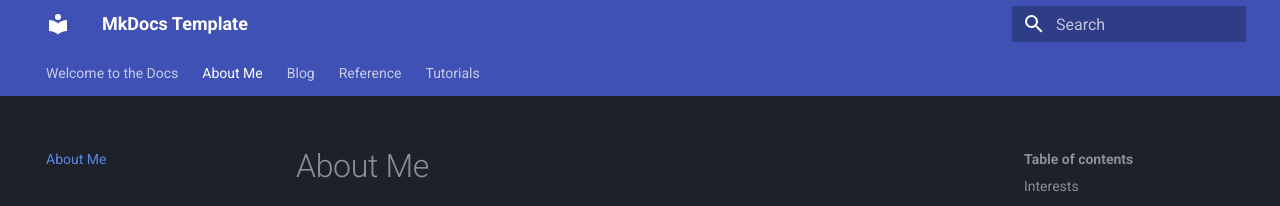
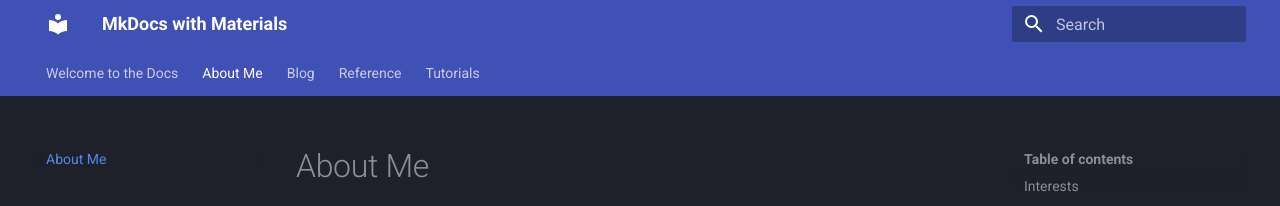
Before and after one commit to alexanderlewisstevens/alexanderlewisstevens.github.io, an MkDocs documentation site: the page built from docs/about.md, in a window 1280 px wide. Shown: the top 206 px of the page. Built offline with MkDocs 1.6.1 and Material for MkDocs 9.7.7, drawn with Linux system fonts in a browser that asks for light colours; formulas are drawn with MathJax 3; plug-ins that fetch from the network failed and are left out; some of the changed lines change nothing that is shown.

Commit message:
Update mkdocs.yml

```diff
--- a/mkdocs.yml
+++ b/mkdocs.yml
@@ -27,8 +27,8 @@
 # | - https://www.mkdocs.org/user-guide/configuration/#site_url                                            |
 # |                                                                                                        |
 # +--------------------------------------------------------------------------------------------------------+
-site_name: MkDocs Template
-site_description: 'A template for future MkDocs wikis'
+site_name: MkDocs with Materials
+site_description: 'A little bit of this and a little bit of that'
 site_author: 'alexander.lewis.stevens@gmail.com'
 site_url: 'https://alexanderlewisstevens.github.io/' # Uncomment to set a canonical URL
 
```
